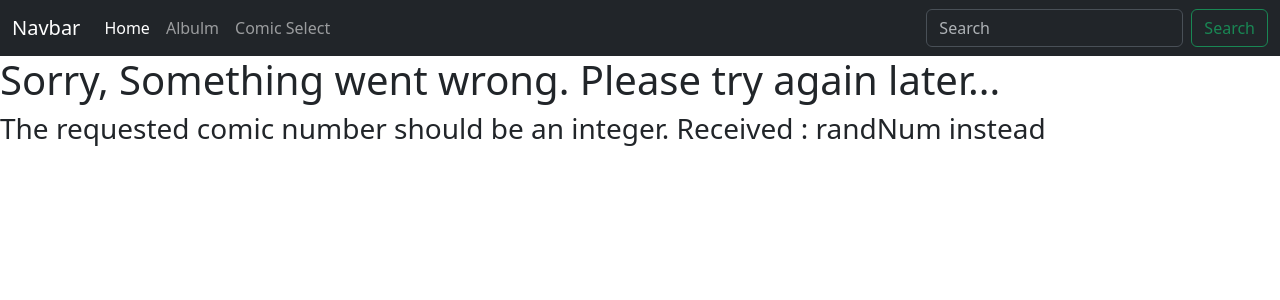
After one commit to SpecOpsRising/CPSC4125_MOD1, a Flask app: page /selectComic/randNum in a window 1280 px wide. The commit adds this page. Shown: the top 300 px of the page. Run offline with Flask 3, Linux system fonts and the light colour scheme.

Commit message:
Assignment 3

```diff
--- a/app.py
+++ b/app.py
@@ -1,5 +1,6 @@
 from flask import Flask, render_template    # import the Flask class from the flask module
 import requests                  # import the requests module to make HTTP requests
+import logging                   # import the logging module to log error messages
 app = Flask(__name__)       # create an instance of the Flask class/Create an app instance
 
 URL = "https://xckd.com/info.0.json"
@@ -8,11 +9,61 @@ Data = req.json()
 
 @app.route('/')             # use the route() decorator to define a URL Route, in this case home '/'
 def home():
-    return render_template('index.html')
+    try:
+        URL = "https://xckd.com/info.0.json"
+        response = requests.get(url = URL)
+        if (response.status_code != 200):
+            raise ValueError(f"Error connecting to XKCD please try again later")
+        Data = response.json()
+        return render_template('index.html', data=Data)
+    except ValueError as e:
+        logging.error(f"ValueError with Home Page : {e}")
+        return render_template('errorPage.html', errorMessage = e)
 
-@app.route('/album')  # Second route with path parameter (part of the URL) called who
+@app.route('/album')
 def album():
-    return render_template('album.html', data=Data)
+    try:
+        URL = "https://xckd.com/info.0.json"
+        response = requests.get(url = URL)
+        if (response.status_code != 200):
+            raise ValueError(f"Error connecting to XKCD please try again later")
+        Data = response.json()
+        return render_template('Album.html', data=Data)
+    except ValueError as e:
+        logging.error(f"ValueError with Album Page : {e}")
+        return render_template('errorPage.html', errorMessage = e)
+
+@app.route('/selectComic/<comicNum>') # Second route with path parameter (part of the URL) called comicNum
+def selectComic(comicNum):
+    try:
+        logging.debug(f"Select Comic URL with value : {comicNum}")  # log the value of comicNum
+        if not comicNum.isdigit():
+            raise ValueError(f"The requested comic number should be an integer. Received : {comicNum} instead")
+        int(comicNum)
+        if(int(comicNum) > 3000):
+            raise ValueError(f"No comic available for number {comicNum}. Please try a number less than 3001")
+        URL = "https://xckd.com/"+ comicNum +"/info.0.json"
+        response = requests.get(url = URL)
+        print(response.status_code)
+        if (response.status_code != 200):
+            raise ValueError(f"Error connecting to XKCD please try again later")
+        Data = response.json()
+        return render_template('selectComic.html', data=Data)
+    except ValueError as e:
+        logging.error(f"ValueError with Comic Select : {e}")
+        return render_template('errorPage.html', errorMessage = e)
+    except Exception as e:
+        logging.error(f"Exception with Comic Select : {e}")  # log the error message
+        return render_template('errorPage.html', errorMessage = e)
+    # if(comicNum.isdigit() and int(comicNum) <= 3000):
+    #     URL = "https://xckd.com/"+ comicNum +"/info.0.json"
+    #     print(URL)
+    #     req = requests.get(url = URL)
+    #     Data = req.json()
+    #     return render_template('selectComic.html', data=Data)
+    # else:
+    #     return render_template('errorPage.html')
+
 
 if __name__ == '__main__':
     app.run(debug = True)               # call the run() method of the app object to run the server on the local development machine
--- a/templates/album.html
+++ b/templates/album.html
@@ -17,6 +17,12 @@
             <button class="navbar-toggler" type="button" data-bs-toggle="collapse" data-bs-target="#navbarSupportedContent" aria-controls="navbarSupportedContent" aria-expanded="false" aria-label="Toggle navigation">
                 <span class="navbar-toggler-icon"></span>
             </button>
+            <div class="collapse navbar-collapse" id="navbarSupportedContent">
+                <ul class="navbar-nav me-auto mb-2 mb-lg-0">
+                  <li class="nav-item">
+                    <a class="nav-link active" aria-current="page" href="/">Home</a>
+                  </li>
+                </ul>
         </div>
     </nav>
     <div class="container-fluid text-center">
--- /dev/null
+++ b/templates/common/nav.html
@@ -0,0 +1,39 @@
+<nav class="navbar navbar-expand-lg bg-dark" data-bs-theme="dark">
+    <div class="container-fluid">
+      <a class="navbar-brand" href="#">Navbar</a>
+      <button class="navbar-toggler" type="button" data-bs-toggle="collapse" data-bs-target="#navbarSupportedContent" aria-controls="navbarSupportedContent" aria-expanded="false" aria-label="Toggle navigation">
+        <span class="navbar-toggler-icon"></span>
+      </button>
+      <div class="collapse navbar-collapse" id="navbarSupportedContent">
+        <ul class="navbar-nav me-auto mb-2 mb-lg-0">
+          <li class="nav-item">
+            <a class="nav-link active" aria-current="page" href="/">Home</a>
+          </li>
+          <li class="nav-item">
+            <a class="nav-link" href="/album">Albulm</a>
+          </li>
+          <li class="nav-item">
+            <a class="nav-link" href="/selectComic/randNum">Comic Select</a>
+          </li>
+          <!--li class="nav-item dropdown">
+            <a class="nav-link dropdown-toggle" href="#" role="button" data-bs-toggle="dropdown" aria-expanded="false">
+              Dropdown
+            </a>
+            <ul class="dropdown-menu">
+              <li><a class="dropdown-item" href="#">Action</a></li>
+              <li><a class="dropdown-item" href="#">Another action</a></li>
+              <li><hr class="dropdown-divider"></li>
+              <li><a class="dropdown-item" href="#">Something else here</a></li>
+            </ul>
+          </li>
+          <li class="nav-item">
+            <a class="nav-link disabled" aria-disabled="true">Disabled</a>
+          </li -->
+        </ul>
+        <form class="d-flex" role="search">
+          <input class="form-control me-2" type="search" placeholder="Search" aria-label="Search">
+          <button class="btn btn-outline-success" type="submit">Search</button>
+        </form>
+      </div>
+    </div>
+  </nav>
--- /dev/null
+++ b/templates/errorPage.html
@@ -0,0 +1,21 @@
+<!doctype html>
+<html lang="en">
+  <head>
+    <meta charset="utf-8">
+    <meta name="viewport" content="width=device-width, initial-scale=1">
+    <title>Bootstrap demo</title>
+    <link href="https://cdn.jsdelivr.net/npm/bootstrap@5.3.3/dist/css/bootstrap.min.css" rel="stylesheet" integrity="sha384-QWTKZyjpPEjISv5WaRU9OFeRpok6YctnYmDr5pNlyT2bRjXh0JMhjY6hW+ALEwIH" crossorigin="anonymous">
+  </head>
+
+  <body>
+    {% include "common/nav.html" %}
+    <h1>Sorry, Something went wrong. Please try again later...</h1>
+    <h3>
+      {{ errorMessage }}
+    </h3>
+    <script src="https://cdn.jsdelivr.net/npm/bootstrap@5.3.3/dist/js/bootstrap.bundle.min.js"
+    integrity="sha384-YvpcrYf0tY3lHB60NNkmXc5s9fDVZLESaAA55NDzOxhy9GkcIdslK1eN7N6jIeHz"
+    crossorigin="anonymous">
+    </script>
+  </body>
+</html>
--- a/templates/index.html
+++ b/templates/index.html
@@ -8,7 +8,8 @@
   </head>
 
   <body>
-    <nav class="navbar navbar-expand-lg bg-dark" data-bs-theme="dark">
+    {% include "common/nav.html" %}
+    <!--nav class="navbar navbar-expand-lg bg-dark" data-bs-theme="dark">
         <div class="container-fluid">
           <a class="navbar-brand" href="#">Navbar</a>
           <button class="navbar-toggler" type="button" data-bs-toggle="collapse" data-bs-target="#navbarSupportedContent" aria-controls="navbarSupportedContent" aria-expanded="false" aria-label="Toggle navigation">
@@ -43,7 +44,7 @@
             </form>
           </div>
         </div>
-      </nav>
+      </nav -->
       <div class="container-fluid text-start">
         <div class="row bg-dark-subtle p-5">
             <div class="col">
```
Also changed, not shown: templates/selectComic.html (added, +24 -0 lines).
